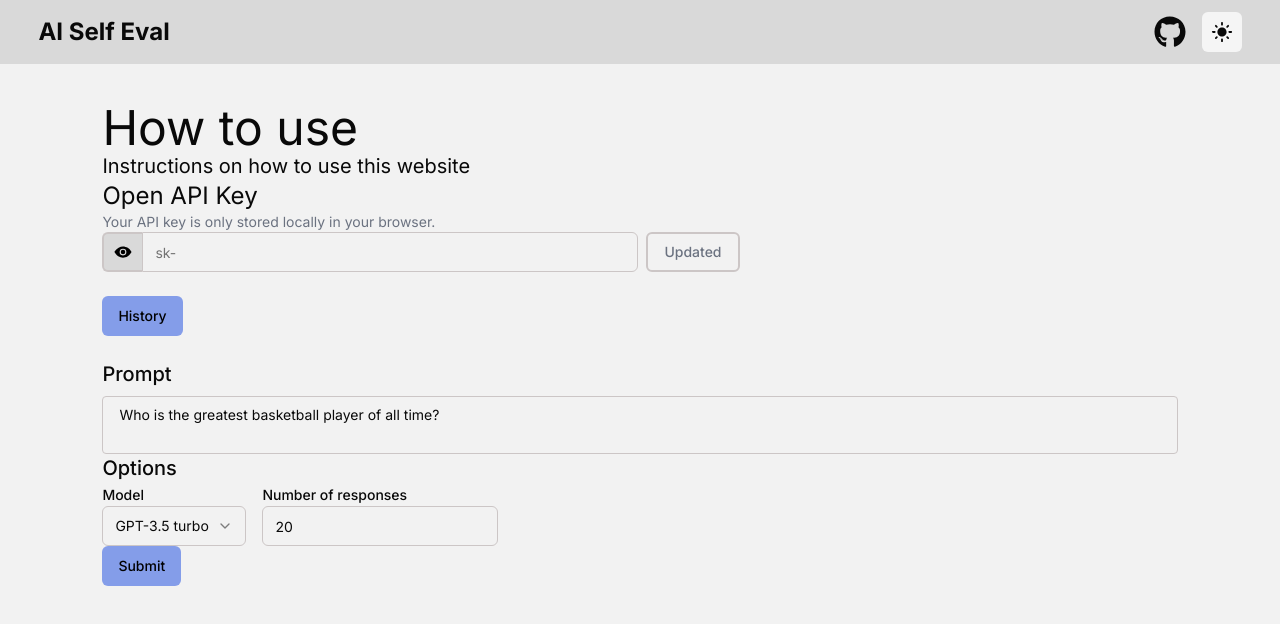
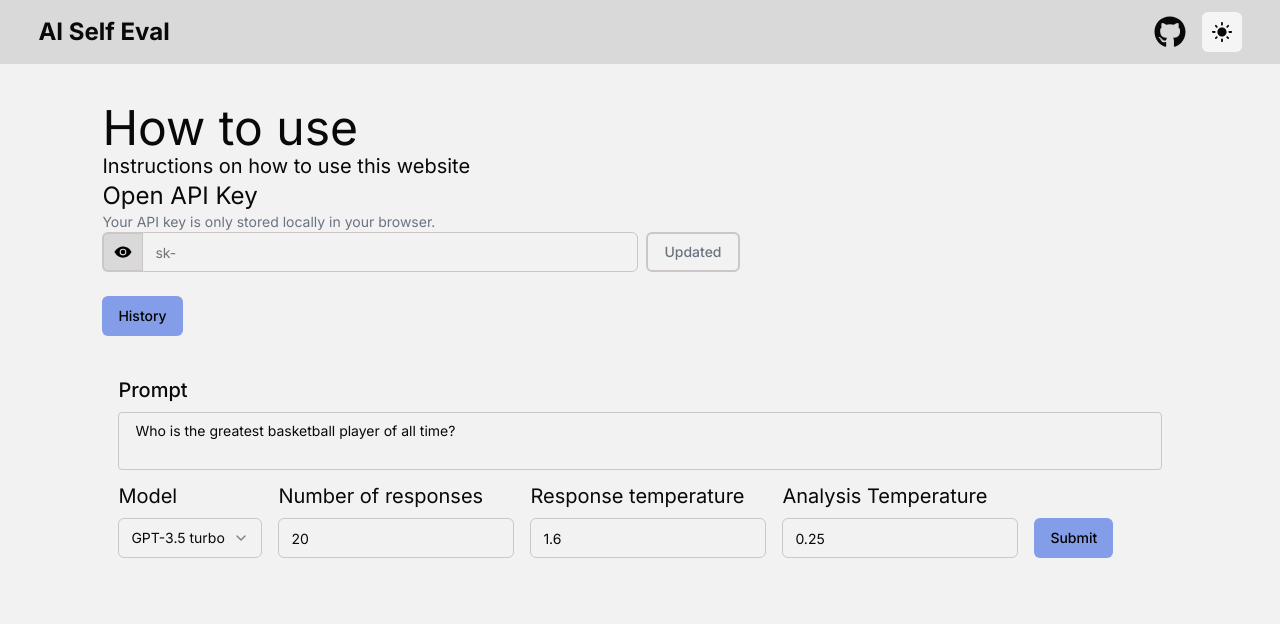
Before and after one commit to mkaufmann84/ai-self-eval, a Next.js app: page / in a window 1280 px wide. Shown: the top 624 px of the page. Built offline with nearby package versions, Linux system fonts and the light colour scheme.

Commit message:
Temperature of models

```diff
--- a/src/app/_ai/Main.tsx
+++ b/src/app/_ai/Main.tsx
@@ -229,6 +229,8 @@ const RP = ({ input_form }: ResponseParentProps) => {
             key={response.id}
             prompt={input_form.prompt}
             model={input_form.model}
+            response_temperature={input_form.response_temperature}
+            analysis_temperature={input_form.analysis_temperature}
             data={response}
           ></Response>
         );
@@ -272,10 +274,14 @@ function calculateColor(value: number) {
 const R = ({
   prompt,
   model,
+  response_temperature,
+  analysis_temperature,
   data,
 }: {
   prompt: string;
   model: string;
+  response_temperature: number;
+  analysis_temperature: number;
   data: ResponseData;
 }) => {
   const [text, setText] = React.useState("");
@@ -287,6 +293,8 @@ const R = ({
       data.id,
       prompt,
       model,
+      response_temperature,
+      analysis_temperature,
       data,
       setText,
       setAnalysis,
@@ -337,6 +345,8 @@ const inputForm = z.object({
   prompt: z.string().min(1, "Prompt is required"),
   model: z.enum(["gpt-4-turbo", "gpt-3.5-turbo"]),
   num_responses: z.coerce.number().positive().int(),
+  response_temperature: z.coerce.number().min(0).max(2),
+  analysis_temperature: z.coerce.number().min(0).max(2),
 });
 export type InputForm = z.infer<typeof inputForm>;
 
@@ -356,11 +366,13 @@ function InputForm({
       prompt: "Who is the greatest basketball player of all time?",
       num_responses: 20,
       model: "gpt-3.5-turbo",
+      response_temperature: 1.6,
+      analysis_temperature: 0.25,
     },
   });
   return (
     <Form {...form}>
-      <form onSubmit={form.handleSubmit(handleSubmit)}>
+      <form onSubmit={form.handleSubmit(handleSubmit)} className="px-4 py-4">
         <div>
           <FormField
             control={form.control}
@@ -385,15 +397,13 @@ function InputForm({
             )}
           />
         </div>
-        <div>
-          <Label className="text-xl">Options</Label>
-          <div className="flex gap-4">
+        <div className="flex gap-4 items-end py-3">
           <FormField
             control={form.control}
             name="model"
             render={({ field }) => (
-                <FormItem className="space-y-0">
-                  <FormLabel>Model</FormLabel>
+              <FormItem className="space-y-2">
+                <FormLabel className="text-xl font-normal">Model</FormLabel>
                 <Select
                   onValueChange={field.onChange}
                   defaultValue={field.value}
@@ -405,9 +415,7 @@ function InputForm({
                   </FormControl>
                   <SelectContent>
                     <SelectItem value="gpt-4-turbo">GPT-4 turbo</SelectItem>
-                      <SelectItem value="gpt-3.5-turbo">
-                        GPT-3.5 turbo
-                      </SelectItem>
+                    <SelectItem value="gpt-3.5-turbo">GPT-3.5 turbo</SelectItem>
                   </SelectContent>
                 </Select>
               </FormItem>
@@ -417,19 +425,49 @@ function InputForm({
             control={form.control}
             name="num_responses"
             render={({ field }) => (
-                <FormItem className="space-y-0">
-                  <FormLabel>Number of responses</FormLabel>
+              <FormItem className="space-y-2">
+                <FormLabel className="text-xl font-normal">
+                  Number of responses
+                </FormLabel>
                 <FormControl>
                   <Input placeholder="3" {...field} />
                 </FormControl>
-                  <FormDescription />
-                  <FormMessage />
+                <FormMessage className="absolute" />
               </FormItem>
             )}
           />
+          <FormField
+            control={form.control}
+            name="response_temperature"
+            render={({ field }) => (
+              <FormItem className="space-y-2">
+                <FormLabel className="text-xl font-normal">
+                  Response temperature
+                </FormLabel>
+                <FormControl>
+                  <Input placeholder="3" {...field} />
+                </FormControl>
+                <FormMessage className="absolute" />
+              </FormItem>
+            )}
+          />
+          <FormField
+            control={form.control}
+            name="analysis_temperature"
+            render={({ field }) => (
+              <FormItem className="space-y-2">
+                <FormLabel className="text-xl font-normal">
+                  Analysis Temperature
+                </FormLabel>
+                <FormControl>
+                  <Input placeholder="3" {...field} />
+                </FormControl>
+                <FormMessage className="absolute" />
+              </FormItem>
+            )}
+          />
+          <Button type="submit">Submit</Button>
         </div>
-        </div>
-        <Button type="submit">Submit</Button>
       </form>
     </Form>
   );
--- a/src/app/_ai/lodash.ts
+++ b/src/app/_ai/lodash.ts
@@ -35,7 +35,11 @@ export class CacheManager {
   ) {
     this.responseRefs = [];
     this.rubricRef = {
-      promise: createRubric(input_form.prompt, input_form.model),
+      promise: createRubric(
+        input_form.prompt,
+        input_form.model,
+        input_form.analysis_temperature
+      ),
       settled: false,
     };
     this.rubricRef.promise.then((rubric: string) => {
@@ -74,6 +78,8 @@ export class CacheManager {
     key: string,
     prompt: string,
     model: string,
+    response_temperature: number,
+    analysis_temperature: number,
     responseRef: ResponseData,
     setText: React.Dispatch<React.SetStateAction<string>>,
     setAnalysis: React.Dispatch<React.SetStateAction<string>>,
--- a/src/app/_ai/nlp.ts
+++ b/src/app/_ai/nlp.ts
@@ -76,10 +76,15 @@ export function evalStepsMessages(prompt: string, eval_criteria: string) {
   return messages;
 }
 
-export async function createRubric(input_prompt: string, model: string) {
+export async function createRubric(
+  input_prompt: string,
+  model: string,
+  analysis_temperature: number
+) {
   const eval_criteria = await getOpenAI().chat.completions.create({
     model: model,
     messages: evalCriteriaMessages(input_prompt),
+    temperature: analysis_temperature,
   });
   const eval_steps = await getOpenAI().chat.completions.create({
     model: model,
@@ -87,6 +92,7 @@ export async function createRubric(input_prompt: string, model: string) {
       input_prompt,
       eval_criteria.choices[0].message.content ?? ""
     ),
+    temperature: analysis_temperature,
   });
   const formatted = `Evaluation Criteria:
   ${eval_criteria.choices[0].message.content ?? ""}
```
Lines whose indentation alone changed are shown as unchanged.
